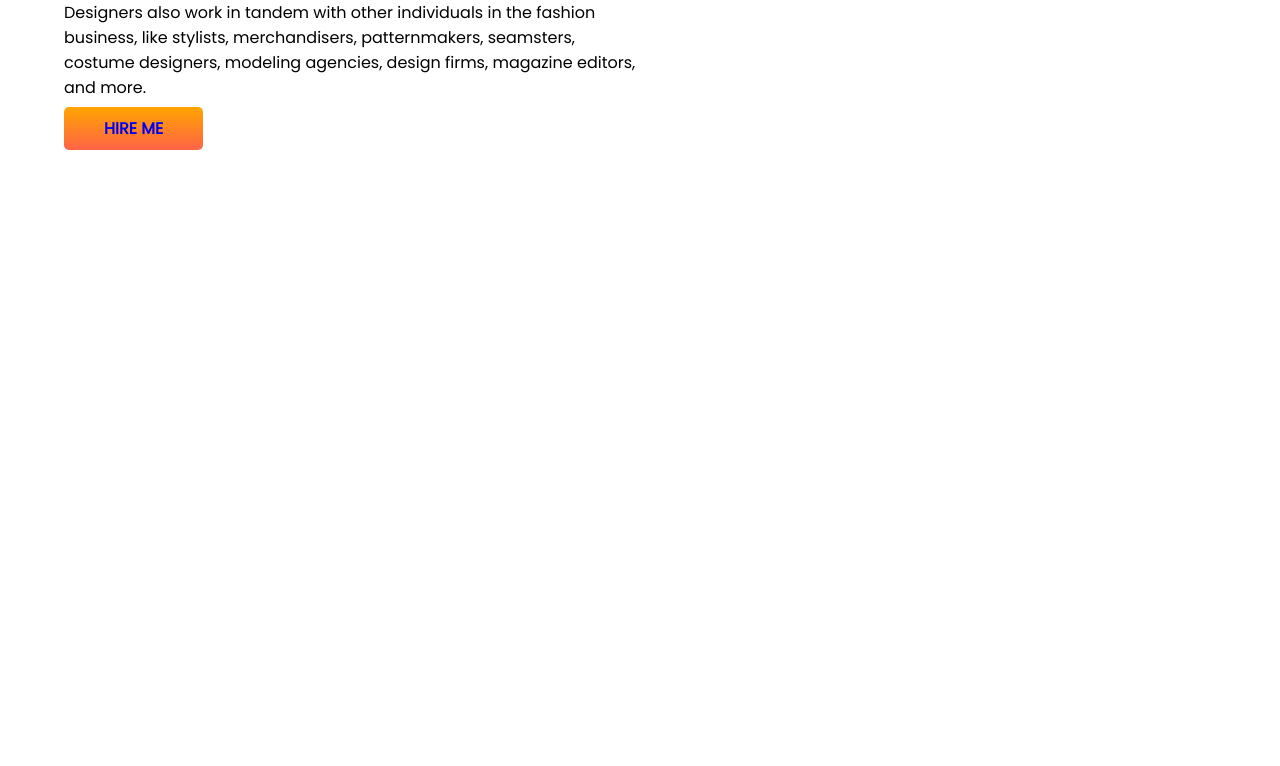
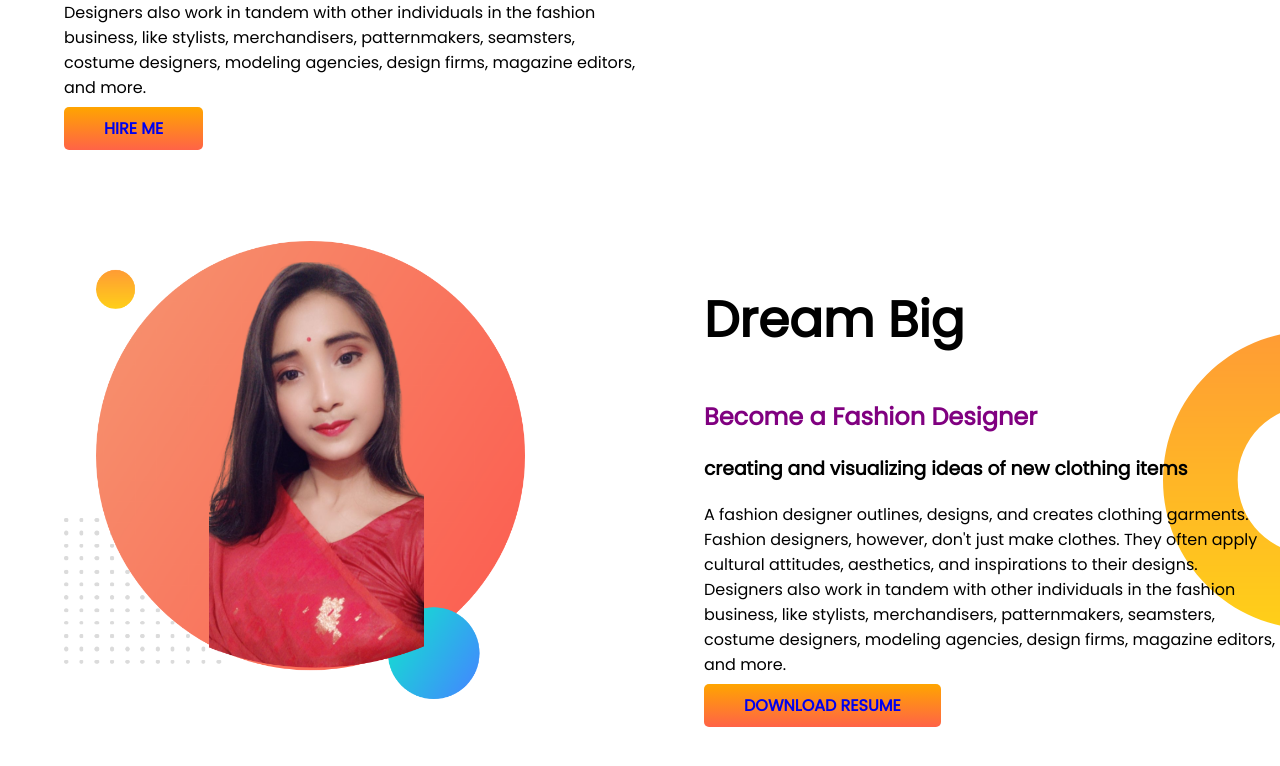
Before and after one commit to AnitaAkter/Developer-portfolio, a plain HTML site: page index.html in a window 1280 px wide. Shown: the part 472-1238 px from the top of the page. Before the commit the page ends 800 px from the top, so only its background shows below. Drawn offline with Linux system fonts and the light colour scheme.

Commit message:
dream-added

```diff
--- a/index.html
+++ b/index.html
@@ -24,5 +24,19 @@
         <img src="images/my-bg-edited pic.png" alt="">
     </div>
    </section>
+   <section class="Dream-big">
+    <div class="half-width">
+        <img src="images/my-bg-edited pic.png" alt="">
+    </div>
+    <div class="half-width">
+        <h1>Dream Big</h1>
+        <h2><span class="purple-color">Become a Fashion Designer</h2>
+        <h3>creating and visualizing ideas of new clothing items</h3>
+        <p>A fashion designer outlines, designs, and creates clothing garments. Fashion designers, however, don't just make clothes. They often apply cultural attitudes, aesthetics, and inspirations to their designs. Designers also work in tandem with other individuals in the fashion business, like stylists, merchandisers, patternmakers, seamsters, costume designers, modeling agencies, design firms, magazine editors, and more.</p>
+        <a class="link-button" target="_blank" href="https://www.linkedin.com/company/programminghero">DOWNLOAD RESUME</a>
+
+
+    </div>
+   </section>
 </body>
 </html>
--- a/style.css
+++ b/style.css
@@ -10,6 +10,7 @@ h1{
 }
 section{
     display:flex;
+    margin-bottom: 100px;
 }
 .half-width{
     width: 50%;
@@ -29,3 +30,8 @@ section{
     background-image: url(images/top-banner.png);
     background-repeat: no-repeat;
 }
+.Dream-big{
+    background-image: url(images/dream-bg.png);
+    background-repeat: no-repeat;
+    background-position:right;
+}
```
